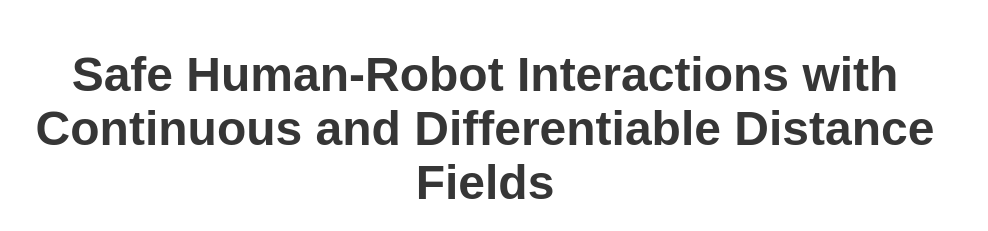
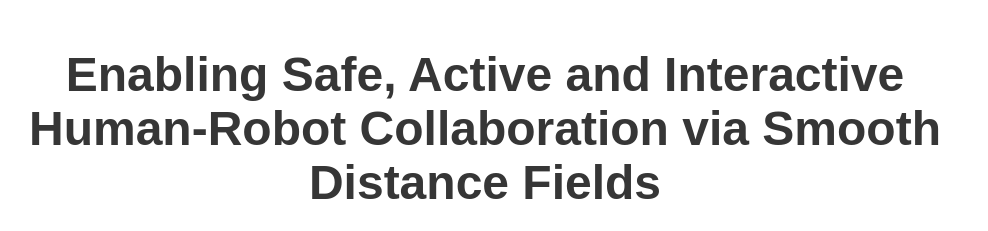
Before and after one commit to UTS-RI/IDMP-RMP, a plain HTML site: page index.html in a window 1280 px wide. Shown: the top 231 px of the page, without its empty margins (155-1143 px from the left). Drawn offline with nearby package versions, Linux system fonts and the light colour scheme; some icons are missing; a web font is replaced by a local one.

Commit message:
Update index.html
updated title

```diff
--- a/index.html
+++ b/index.html
@@ -6,7 +6,7 @@
   <!-- Replace the content tag with appropriate information -->
   <meta name="description" content="IDMP-RMP">
   <meta property="og:title" content="IDMP-RMP"/>
-  <meta property="og:description" content="Safe Human-Robot Interactions with Continuous and Differentiable Distance Fields"/>
+  <meta property="og:description" content="Enabling Safe, Active and Interactive Human-Robot Collaboration via Smooth Distance Fields"/>
   <meta property="og:url" content="https://uts-ri.github.io/IDMP-RMP/"/>
   <!-- Path to banner image, should be in the path listed below. Optimal dimenssions are 1200X630-->
   <meta property="og:image" content="static/images/teaser_shift.png" />
@@ -52,7 +52,7 @@
       <div class="container is-max-desktop">
         <div class="columns is-centered">
           <div class="column has-text-centered">
-            <h1 class="title is-1 publication-title">Safe Human-Robot Interactions with Continuous and Differentiable Distance Fields</h1>
+            <h1 class="title is-1 publication-title">Enabling Safe, Active and Interactive Human-Robot Collaboration via Smooth Distance Fields</h1>
             <div class="is-size-5 publication-authors">
               <!-- Paper authors -->
               <span class="author-block">
```
